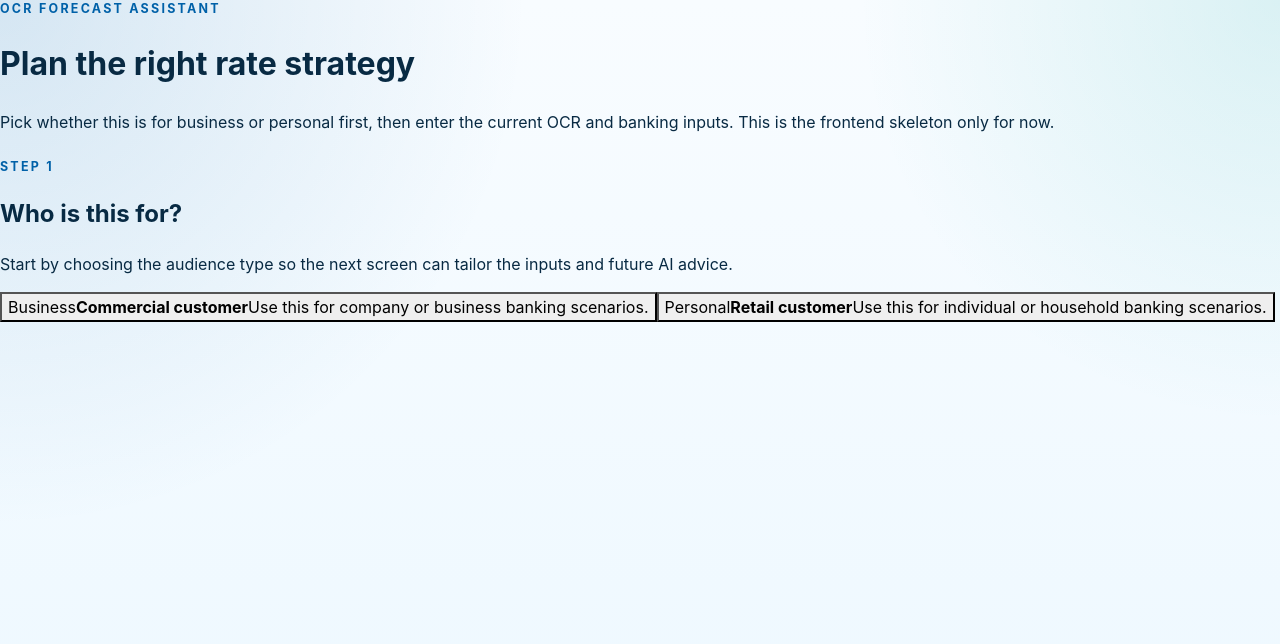
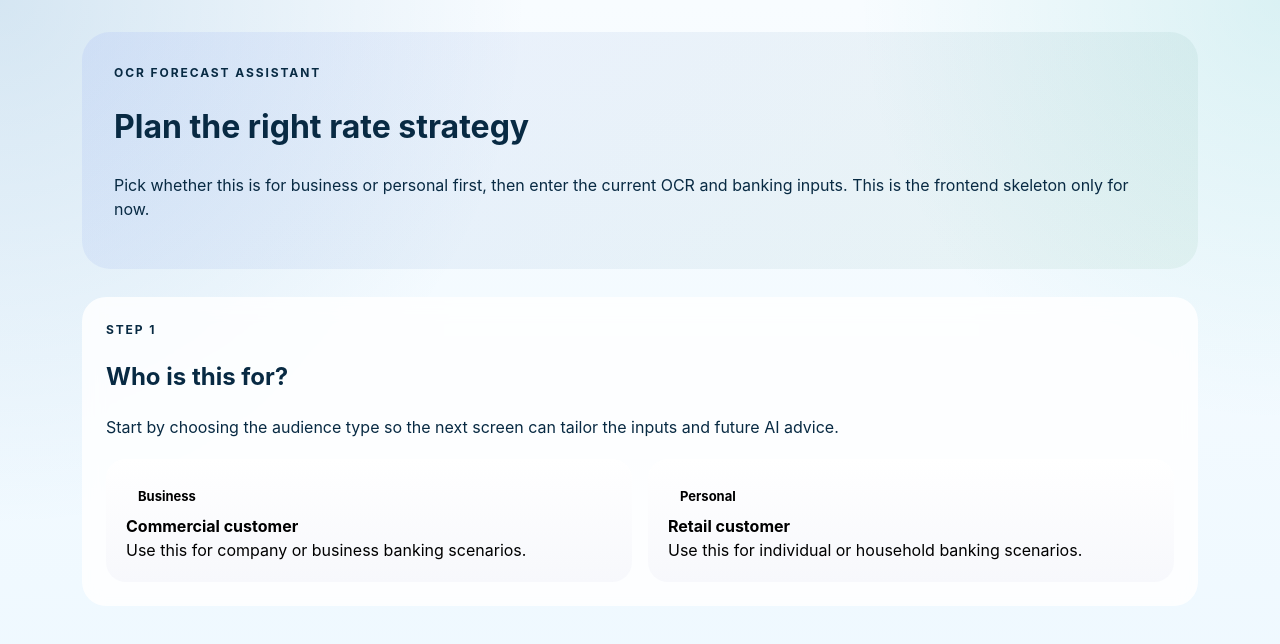
Before and after one commit to Cainiwang/AI_Hackathon_2026, a React app in the folder frontend/: page /dashboard in a window 1280 px wide. Shown: the top 644 px of the page. Built offline with nearby package versions, Linux system fonts and the light colour scheme; the HTML template or start-up script is replaced by a standard one.

Commit message:
Update App.css for layout and style enhancements
Refactor CSS styles for improved layout and consistency.

```diff
--- a/frontend/src/App.css
+++ b/frontend/src/App.css
@@ -1,273 +1,212 @@
-.page-shell {
+.app-shell {
   min-height: 100vh;
   padding: 32px;
-  box-sizing: border-box;
-}
-
-.hero-panel {
-  max-width: 1280px;
+  max-width: 1180px;
   margin: 0 auto;
 }
 
-.hero-copy {
-  margin-bottom: 24px;
+.hero-banner {
+  margin-bottom: 28px;
+  padding: 32px;
+  border: 1px solid var(--border);
+  border-radius: 28px;
+  background: linear-gradient(135deg, rgba(63, 94, 251, 0.08), rgba(21, 128, 61, 0.06));
+  box-shadow: var(--shadow);
 }
 
 .eyebrow {
   margin: 0 0 10px;
   text-transform: uppercase;
-  letter-spacing: 0.18em;
-  color: #0061a8;
-  font-size: 0.78rem;
+  letter-spacing: 0.16em;
+  font-size: 12px;
+  color: var(--accent);
   font-weight: 700;
 }
 
-.hero-copy h1 {
-  margin: 0;
-  max-width: 12ch;
-  font-size: clamp(1.8rem, 4vw, 2.8rem);
-  line-height: 0.96;
-  color: #082a43;
-}
-
-.intro {
-  max-width: 760px;
-  margin-top: 16px;
-  color: #365064;
-  font-size: 1.05rem;
+.hero-copy,
+.panel-copy,
+.form-footnote {
+  color: var(--text);
 }
 
 .workspace {
-  display: grid;
-  grid-template-columns: 220px minmax(0, 1fr);
-  gap: 24px;
-  align-items: start;
+  display: flex;
+  flex-direction: column;
+  gap: 20px;
 }
 
-.audience-column {
+.workspace-header {
   display: flex;
-  flex-direction: column;
+  justify-content: space-between;
+  align-items: center;
   gap: 16px;
 }
 
-.cube-card {
-  border: 1px solid rgba(0, 97, 168, 0.14);
-  border-radius: 20px;
-  background: linear-gradient(180deg, #ffffff 0%, #eef9ff 100%);
-  box-shadow: 0 12px 28px rgba(8, 42, 67, 0.1);
-  padding: 18px;
-  min-height: 126px;
-  text-align: left;
-  cursor: pointer;
-  display: flex;
-  flex-direction: column;
-  justify-content: space-between;
-  transition: transform 0.2s ease, box-shadow 0.2s ease, border-color 0.2s ease;
+.workspace-grid {
+  display: grid;
+  grid-template-columns: repeat(2, minmax(0, 1fr));
+  gap: 20px;
 }
 
-.cube-card:hover,
-.cube-card.selected {
-  transform: translateY(-2px);
-  border-color: rgba(0, 145, 214, 0.45);
-  box-shadow: 0 16px 34px rgba(0, 97, 168, 0.18);
-}
-
-.cube-label {
-  font-size: 1.1rem;
-  font-weight: 800;
-  color: #003f76;
-}
-
-.cube-description {
-  margin-top: 10px;
-  color: #537084;
-  line-height: 1.45;
-}
-
-.chat-column {
-  min-width: 0;
-}
-
-.chat-bubble {
-  position: relative;
-  border-radius: 28px 28px 28px 8px;
-  background: linear-gradient(180deg, #ffffff 0%, #f7fcff 100%);
-  border: 1px solid rgba(0, 97, 168, 0.16);
-  box-shadow: 0 18px 45px rgba(8, 42, 67, 0.12);
+.panel {
+  border: 1px solid var(--border);
+  border-radius: 24px;
+  background: rgba(255, 255, 255, 0.82);
+  backdrop-filter: blur(10px);
+  box-shadow: var(--shadow);
   padding: 24px;
 }
 
-.chat-bubble::before {
-  content: '';
-  position: absolute;
-  top: 42px;
-  left: -12px;
-  width: 24px;
-  height: 24px;
-  background: #ffffff;
-  border-left: 1px solid rgba(0, 97, 168, 0.16);
-  border-bottom: 1px solid rgba(0, 97, 168, 0.16);
-  transform: rotate(45deg);
+.panel-heading {
+  margin-bottom: 20px;
 }
 
-.chat-header {
-  display: flex;
-  flex-wrap: wrap;
-  gap: 10px;
-  align-items: center;
-  margin-bottom: 20px;
-  color: #08324f;
+.choice-grid {
+  display: grid;
+  grid-template-columns: repeat(2, minmax(0, 1fr));
+  gap: 16px;
 }
 
-.chat-dot {
-  width: 12px;
-  height: 12px;
-  border-radius: 999px;
-  background: #00a3a3;
-  box-shadow: 0 0 0 6px rgba(0, 163, 163, 0.14);
+.choice-card {
+  text-align: left;
+  padding: 20px;
+  border-radius: 20px;
+  border: 1px solid var(--border);
+  background: linear-gradient(180deg, #ffffff, #f7f8fc);
+  cursor: pointer;
+  transition: transform 0.2s ease, border-color 0.2s ease, box-shadow 0.2s ease;
 }
 
-.chat-status {
-  margin-left: auto;
-  font-size: 0.92rem;
-  color: #47708a;
+.choice-card:hover {
+  transform: translateY(-2px);
+  border-color: var(--accent-border);
+  box-shadow: var(--shadow);
 }
 
-.chat-message {
-  color: #375266;
-  font-size: 1.02rem;
-  line-height: 1.6;
+.choice-tag,
+.status-pill,
+.summary-chip-row span {
+  display: inline-flex;
+  align-items: center;
+  gap: 8px;
+  padding: 8px 12px;
+  border-radius: 999px;
+  font-size: 13px;
+  font-weight: 700;
 }
 
-.input-form {
+.choice-tag,
+.status-pill {
+  background: var(--accent-bg);
+  color: var(--accent);
+}
+
+.choice-card strong,
+.panel h2,
+.panel h3 {
+  display: block;
+  color: var(--text-h);
+}
+
+.field-grid {
   display: grid;
   grid-template-columns: repeat(2, minmax(0, 1fr));
-  gap: 14px;
+  gap: 16px;
 }
 
-.input-form label {
+.field-grid label {
   display: flex;
   flex-direction: column;
   gap: 8px;
-  color: #08324f;
-  font-weight: 600;
 }
 
-.input-form label:last-of-type {
-  grid-column: 1 / -1;
+.field-grid label span,
+.summary-grid span {
+  font-size: 14px;
+  color: var(--text);
 }
 
-.input-form input {
-  border: 1px solid rgba(0, 97, 168, 0.18);
-  border-radius: 16px;
+.field-grid input {
+  border: 1px solid var(--border);
+  border-radius: 14px;
   padding: 14px 16px;
-  font: inherit;
-  background: #ffffff;
-  color: #082a43;
-  outline: none;
+  background: white;
+  color: var(--text-h);
 }
 
-.input-form input:focus {
-  border-color: #0061a8;
-  box-shadow: 0 0 0 4px rgba(0, 97, 168, 0.12);
+.field-grid input:focus {
+  outline: 2px solid var(--accent-border);
+  border-color: var(--accent-border);
+}
+
+.full-width {
+  grid-column: 1 / -1;
 }
 
 .primary-button,
 .secondary-button {
-  border: 0;
-  border-radius: 999px;
-  padding: 14px 20px;
-  font: inherit;
+  border: none;
+  border-radius: 14px;
   font-weight: 700;
+  padding: 14px 18px;
   cursor: pointer;
 }
 
 .primary-button {
-  grid-column: 1 / -1;
-  margin-top: 4px;
-  background: linear-gradient(90deg, #0061a8 0%, #00a3a3 100%);
-  color: #ffffff;
-  box-shadow: 0 12px 24px rgba(0, 97, 168, 0.22);
+  margin-top: 18px;
+  background: linear-gradient(135deg, var(--accent), #6d5efb);
+  color: white;
 }
 
 .secondary-button {
-  background: #e9f6ff;
-  color: #08324f;
+  background: var(--accent-bg);
+  color: var(--accent);
 }
 
-.secondary-button:disabled {
-  opacity: 0.5;
-  cursor: not-allowed;
+.advice-callout {
+  padding: 18px;
+  border-radius: 18px;
+  background: rgba(63, 94, 251, 0.08);
+  margin-bottom: 16px;
 }
 
-.advice-card {
-  margin-top: 20px;
-  border-radius: 24px;
-  padding: 20px;
-  background: #f2fbff;
-  border: 1px solid rgba(0, 97, 168, 0.14);
-}
-
-.advice-label {
-  margin: 0 0 8px;
-  text-transform: uppercase;
-  letter-spacing: 0.14em;
-  font-size: 0.78rem;
-  color: #0061a8;
-  font-weight: 700;
-}
-
-.advice-text {
-  margin: 0;
-  color: #082a43;
-  line-height: 1.65;
-}
-
-.advice-meta {
+.summary-chip-row {
   display: flex;
   flex-wrap: wrap;
   gap: 10px;
-  margin-top: 16px;
-  color: #0a4c72;
-  font-weight: 600;
+  margin-bottom: 18px;
 }
 
-.advice-meta span {
-  background: #ffffff;
-  border-radius: 999px;
-  padding: 8px 12px;
-  border: 1px solid rgba(0, 97, 168, 0.12);
+.summary-chip-row span {
+  background: rgba(16, 24, 40, 0.06);
+  color: var(--text-h);
 }
 
-.button-row {
-  margin-top: 18px;
-  display: flex;
-  justify-content: flex-end;
+.advice-list {
+  margin: 0;
+  padding-left: 20px;
+  display: grid;
+  gap: 10px;
+}
+
+.form-footnote {
+  margin-top: 16px;
+  font-size: 14px;
 }
 
 @media (max-width: 900px) {
-  .page-shell {
-    padding: 20px;
+  .app-shell {
+    padding: 18px;
   }
 
-  .workspace {
+  .workspace-grid,
+  .choice-grid,
+  .field-grid {
     grid-template-columns: 1fr;
   }
 
-  .input-form {
-    grid-template-columns: 1fr;
-  }
-
-  .input-form label:last-of-type,
-  .primary-button {
-    grid-column: auto;
-  }
-
-  .chat-status {
-    margin-left: 0;
-  }
-
-  .chat-bubble::before {
-    display: none;
+  .workspace-header {
+    flex-direction: column;
+    align-items: stretch;
   }
 }
```
